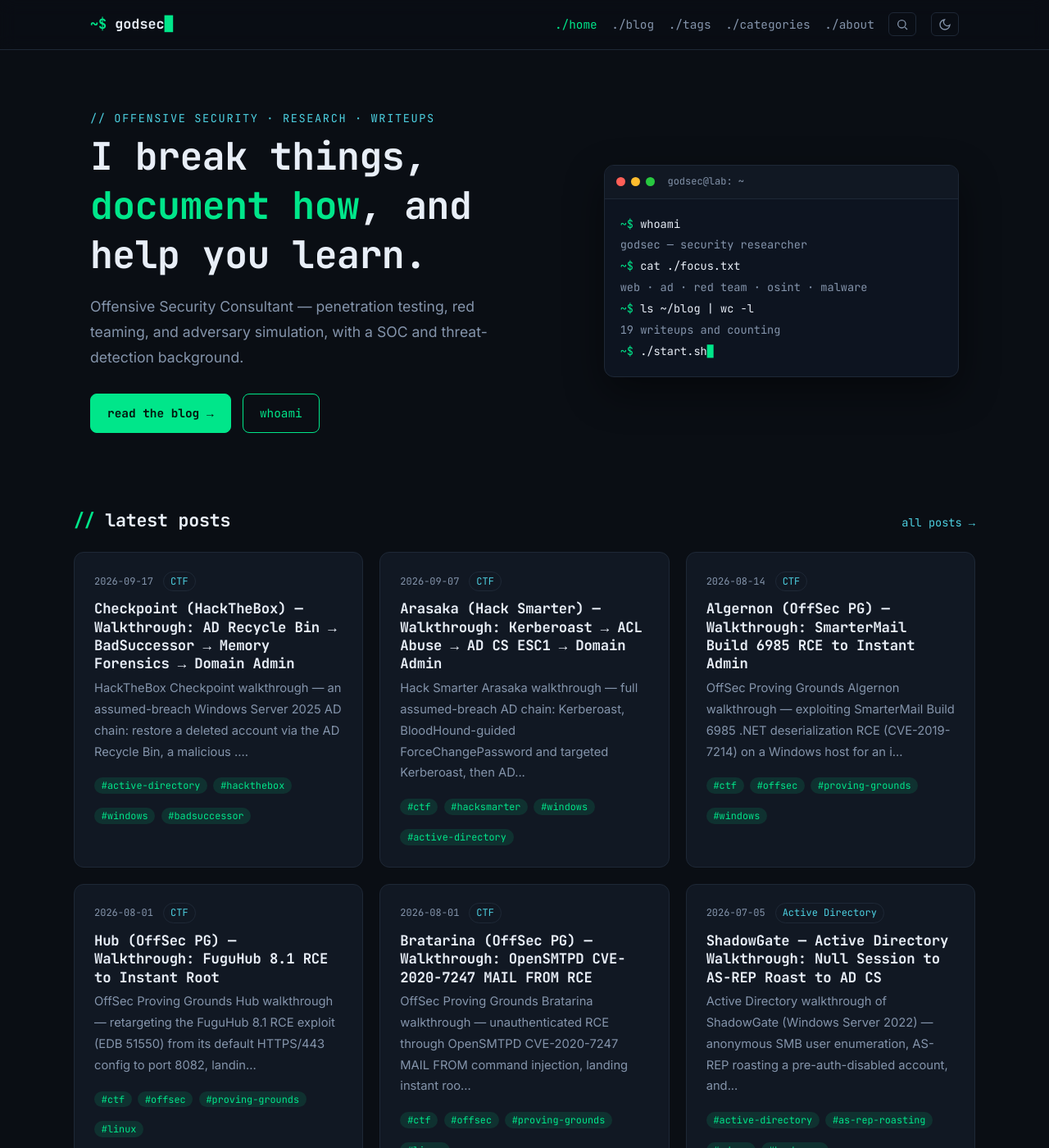
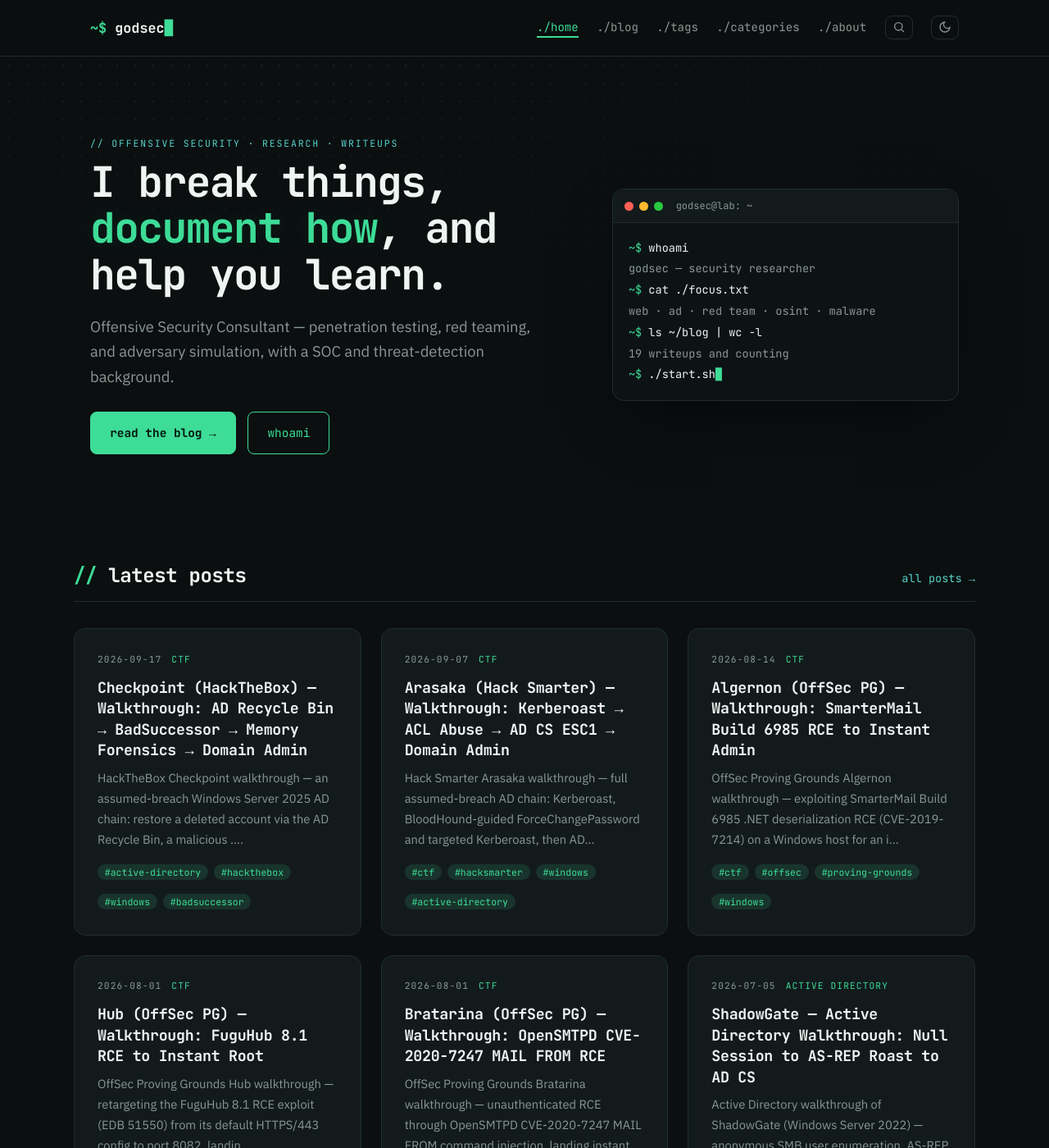
Before and after one commit to 0xGodsec/0xGodsec.github.io, a Jekyll site: the page built from index.html, in a window 1280 px wide and 1400 px high. Shown: the whole window at 82% size. Built offline with Jekyll 4.4.1, drawn with Linux system fonts in a browser that asks for light colours.

Commit message:
theme: apply Signal — refined layout, deeper green palette
- Retune dark/light tokens (graphite ground, #3ddc97 accent) and syntax colors
- Add _sass/_refined.scss: roomier spacing, IBM Plex Sans body, solid hairlines,
  softer card shadows, dot-grid hero, glow on the accent word
- Add --on-accent token so button text tracks the palette
- Swap Inter for IBM Plex Sans in the font link; headings stay JetBrains Mono

Co-Authored-By: Claude Opus 5 <noreply@anthropic.com>

```diff
--- a/_includes/head.html
+++ b/_includes/head.html
@@ -12,6 +12,6 @@
   <link rel="icon" href="{{ '/assets/img/favicon.svg' | relative_url }}" type="image/svg+xml">
   <link rel="preconnect" href="https://fonts.googleapis.com">
   <link rel="preconnect" href="https://fonts.gstatic.com" crossorigin>
-  <link href="https://fonts.googleapis.com/css2?family=Inter:wght@400;500;600;700&family=JetBrains+Mono:ital,wght@0,400;0,500;0,700;1,400&display=swap" rel="stylesheet">
+  <link href="https://fonts.googleapis.com/css2?family=IBM+Plex+Sans:wght@400;500;600;700&family=JetBrains+Mono:ital,wght@0,400;0,500;0,700;1,400&display=swap" rel="stylesheet">
   <link rel="stylesheet" href="{{ '/assets/css/main.css' | relative_url }}">
 </head>
--- /dev/null
+++ b/_sass/_refined.scss
@@ -0,0 +1,70 @@
+/* ==================================================================
+   Refined layer — loaded after _theme.scss.
+   Keeps the terminal identity (mono headings, ~$ prompt, // and ##
+   prefixes, accent tags) on a calmer, roomier layout: IBM Plex Sans
+   body copy, solid hairlines instead of dashes, softer card shadows.
+   ================================================================== */
+
+body {
+  font-family: "IBM Plex Sans", -apple-system, "Segoe UI", sans-serif;
+  line-height: 1.7;
+}
+h1, h2, h3, h4 { letter-spacing: -0.015em; font-weight: 600; }
+
+/* ---------------- header ---------------- */
+.site-header .wrap { height: 4.25rem; }
+.brand-prompt { text-shadow: 0 0 14px var(--accent-dim); }
+.nav-menu { gap: 1.4rem; font-size: .88rem; }
+.nav-menu a[aria-current="page"] { box-shadow: 0 2px 0 var(--accent); padding-bottom: 2px; }
+.icon-btn { border-radius: 8px; }
+
+/* ---------------- hero ---------------- */
+.hero { padding: 6rem 0 4.5rem; position: relative; overflow: hidden; }
+.hero::before {
+  content: ""; position: absolute; inset: 0; pointer-events: none;
+  background-image: radial-gradient(var(--border) 1px, transparent 1px);
+  background-size: 22px 22px;
+  -webkit-mask-image: radial-gradient(120% 90% at 30% 0%, #000 0%, transparent 70%);
+  mask-image: radial-gradient(120% 90% at 30% 0%, #000 0%, transparent 70%);
+  opacity: .7;
+}
+.hero .wrap { position: relative; }
+.hero-grid { gap: 4rem; }
+.hero h1 {
+  font-size: clamp(2.1rem, 4.4vw, 3.2rem); line-height: 1.1;
+  letter-spacing: -0.03em; margin: .6rem 0 1.25rem;
+}
+.hero h1 .accent { text-shadow: 0 0 28px var(--accent-dim); }
+.hero-kicker { font-size: .72rem; letter-spacing: .16em; }
+.hero-lede { font-size: 1.15rem; line-height: 1.65; }
+.btn { padding: .8rem 1.45rem; }
+.term { border-radius: 14px; box-shadow: 0 30px 70px -20px var(--shadow); }
+
+/* ---------------- sections / cards ---------------- */
+.section { padding: 3.75rem 0; }
+.section-head { border-bottom: 1px solid var(--border); padding-bottom: 1rem; margin-bottom: 2rem; }
+.section-head h2 { font-size: 1.5rem; }
+.grid { gap: 1.5rem; }
+.post-card, .topic-card, .project-card { border-radius: 14px; padding: 1.7rem 1.75rem; }
+.post-card, .project-card { transition: border-color .2s, box-shadow .2s, transform .2s; }
+.post-card:hover, .project-card:hover {
+  border-color: var(--accent); box-shadow: 0 18px 40px -20px var(--shadow); transform: translateY(-3px);
+}
+.post-card-meta { font-size: .7rem; text-transform: uppercase; letter-spacing: .1em; }
+.post-card-cat { border: 0; padding: 0; color: var(--accent); }
+.post-card-title { font-size: 1.14rem; line-height: 1.4; margin: .75rem 0 .5rem; }
+.tag { font-size: .72rem; }
+
+/* ---------------- post ---------------- */
+.post-header { border-bottom: 1px solid var(--border); padding: 4rem 0 2rem; }
+.post-title { font-size: clamp(1.85rem, 3.6vw, 2.6rem); line-height: 1.16; letter-spacing: -0.025em; }
+.post-desc { font-size: 1.15rem; line-height: 1.6; }
+.difficulty { font-size: .72rem; text-transform: uppercase; letter-spacing: .08em; }
+.post-content h2 { border-bottom: 1px solid var(--border); font-size: 1.5rem; }
+.post-content h2::before { opacity: .55; }
+.post-content h3::before { opacity: .4; }
+.post-content hr { border-top-style: solid; }
+.post-content blockquote { border-left-width: 2px; }
+
+/* ---------------- footer ---------------- */
+.footer-links, .footer-social { font-size: .85rem; }
--- a/_sass/_syntax.scss
+++ b/_sass/_syntax.scss
@@ -1,28 +1,28 @@
 /* Rouge syntax highlighting — terminal palette, themable via data-theme */
 
 :root, html[data-theme="dark"] {
-  --syn-text: #c9d4e3;
-  --syn-comment: #5c6b80;
+  --syn-text: #c7d2d0;
+  --syn-comment: #5d6b68;
   --syn-keyword: #ff7ab2;
   --syn-string: #a8e07e;
   --syn-number: #ffb454;
-  --syn-func: #4dd0e1;
+  --syn-func: #56d1c9;
   --syn-const: #d2a6ff;
-  --syn-var: #c9d4e3;
-  --syn-error: #ff5c77;
-  --syn-prompt: #00e68a;
+  --syn-var: #c7d2d0;
+  --syn-error: #ff6b81;
+  --syn-prompt: #3ddc97;
 }
 html[data-theme="light"] {
-  --syn-text: #2a3648;
-  --syn-comment: #8494ab;
-  --syn-keyword: #b0257a;
+  --syn-text: #263230;
+  --syn-comment: #7d8b87;
+  --syn-keyword: #a3236f;
   --syn-string: #2f7d33;
-  --syn-number: #b06000;
+  --syn-number: #9a5b12;
   --syn-func: #0f7c8c;
   --syn-const: #6f42c1;
-  --syn-var: #2a3648;
-  --syn-error: #cc2f4a;
-  --syn-prompt: #00875a;
+  --syn-var: #263230;
+  --syn-error: #c0304a;
+  --syn-prompt: #0b7a53;
 }
 
 .highlight {
--- a/_sass/_theme.scss
+++ b/_sass/_theme.scss
@@ -4,41 +4,43 @@
 
 :root,
 html[data-theme="dark"] {
-  --bg: #0a0e14;
-  --bg-alt: #0e141d;
-  --panel: #111823;
-  --border: #1e2836;
-  --text: #c9d4e3;
-  --text-dim: #8494ab;
-  --heading: #e8eef7;
-  --accent: #00e68a;
-  --accent-2: #4dd0e1;
-  --accent-dim: rgba(0, 230, 138, 0.12);
-  --danger: #ff5c77;
+  --bg: #0b0f10;
+  --bg-alt: #0f1416;
+  --panel: #131a1c;
+  --border: #222d30;
+  --text: #c7d2d0;
+  --text-dim: #8a9793;
+  --heading: #eef5f2;
+  --accent: #3ddc97;
+  --accent-2: #56d1c9;
+  --accent-dim: rgba(61, 220, 151, 0.13);
+  --danger: #ff6b81;
   --warn: #ffb454;
-  --code-bg: #0d1420;
-  --shadow: rgba(0, 0, 0, 0.45);
-  --selection: rgba(0, 230, 138, 0.25);
-  --header-bg: rgba(10, 14, 20, 0.85);
+  --code-bg: #0d1315;
+  --shadow: rgba(0, 0, 0, 0.55);
+  --selection: rgba(61, 220, 151, 0.25);
+  --header-bg: rgba(11, 15, 16, 0.82);
+  --on-accent: #04140c;
 }
 
 html[data-theme="light"] {
-  --bg: #f7f9fb;
-  --bg-alt: #eef2f6;
+  --bg: #f7f9f8;
+  --bg-alt: #eef2f1;
   --panel: #ffffff;
-  --border: #d8e0ea;
-  --text: #2a3648;
-  --text-dim: #5d6c82;
-  --heading: #16202e;
-  --accent: #00875a;
+  --border: #dde5e2;
+  --text: #263230;
+  --text-dim: #5b6a66;
+  --heading: #0e1614;
+  --accent: #0b7a53;
   --accent-2: #0f7c8c;
-  --accent-dim: rgba(0, 135, 90, 0.10);
-  --danger: #cc2f4a;
-  --warn: #b06000;
-  --code-bg: #f0f3f7;
-  --shadow: rgba(30, 45, 60, 0.12);
-  --selection: rgba(0, 135, 90, 0.18);
-  --header-bg: rgba(247, 249, 251, 0.85);
+  --accent-dim: rgba(11, 122, 83, 0.10);
+  --danger: #c0304a;
+  --warn: #9a5b12;
+  --code-bg: #f1f5f3;
+  --shadow: rgba(20, 40, 35, 0.13);
+  --selection: rgba(11, 122, 83, 0.16);
+  --header-bg: rgba(247, 249, 248, 0.85);
+  --on-accent: #ffffff;
 }
 
 * { box-sizing: border-box; }
@@ -54,7 +56,7 @@ body {
   margin: 0;
   background: var(--bg);
   color: var(--text);
-  font-family: "Inter", -apple-system, "Segoe UI", sans-serif;
+  font-family: "IBM Plex Sans", -apple-system, "Segoe UI", sans-serif;
   font-size: 1.0625rem;
   line-height: 1.75;
   -webkit-font-smoothing: antialiased;
@@ -78,7 +80,7 @@ a:hover { text-decoration: underline; text-underline-offset: 3px; }
 
 .skip-link {
   position: absolute; left: -999px; top: 0; z-index: 100;
-  background: var(--accent); color: #04140c; padding: .5rem 1rem;
+  background: var(--accent); color: var(--on-accent); padding: .5rem 1rem;
   font-family: "JetBrains Mono", monospace;
 }
 .skip-link:focus { left: 0; }
@@ -164,7 +166,7 @@ html[data-theme="light"] .ic-moon { display: none; }
   display: inline-block; font-family: "JetBrains Mono", monospace; font-size: .9rem;
   padding: .65rem 1.25rem; border-radius: 8px; border: 1px solid var(--accent);
 }
-.btn-primary { background: var(--accent); color: #04140c; font-weight: 700; }
+.btn-primary { background: var(--accent); color: var(--on-accent); font-weight: 700; }
 .btn-primary:hover { text-decoration: none; filter: brightness(1.1); }
 .btn-ghost { color: var(--accent); }
 .btn-ghost:hover { text-decoration: none; background: var(--accent-dim); }
--- a/assets/css/main.scss
+++ b/assets/css/main.scss
@@ -1,4 +1,5 @@
 ---
 ---
 @import "theme";
+@import "refined";
 @import "syntax";
```
